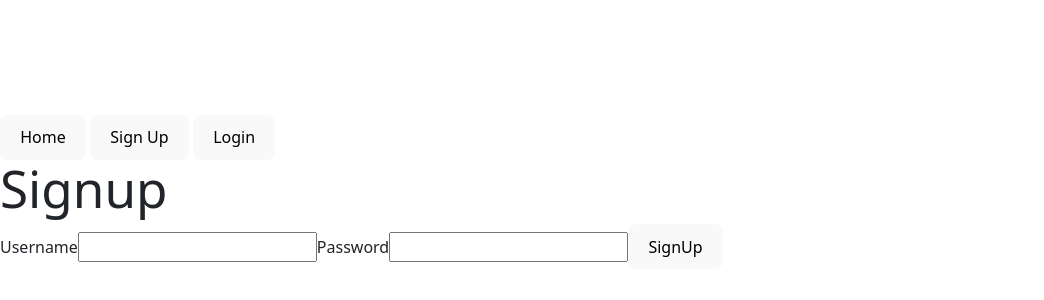
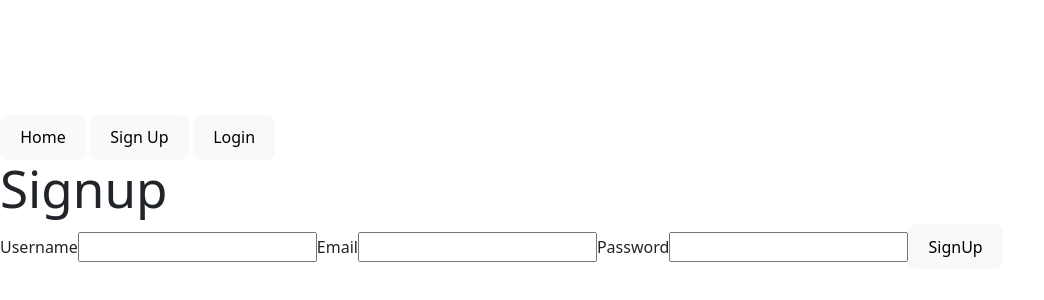
Before and after one commit to DGlitch76/CreactiveApp_FrontEnd, a React (Vite) app: page /signup in a window 1280 px wide. Shown: the part 208-508 px from the top of the page, without its empty margins (0-1044 px from the left). Built offline with nearby package versions, Linux system fonts and the light colour scheme.

Commit message:
new form

```diff
--- a/src/components/AuthForm.jsx
+++ b/src/components/AuthForm.jsx
@@ -1,10 +1,10 @@
-const AuthForm = ({username, password, setUsername, setPassword, handleSubmit, isLogin = false}) => {
+const AuthForm = ({username, password, email, setUsername, setPassword, setEmail, handleSubmit, isLogin = false}) => {
     const submitCallback = event => {
         event.preventDefault()
         handleSubmit()
     }
 
-     return(
+    return (
         <form onSubmit={submitCallback}>
             <label>
                 Username
@@ -13,10 +13,18 @@ const AuthForm = ({username, password, setUsername, setPassword, handleSubmit, i
                        onChange={event => setUsername(event.target.value)}
                 />
             </label>
+            {!isLogin && (
+                <label>
+                    Email
+                    <input type='text'
+                           value={email}
+                           onChange={event => setEmail(event.target.value)}
+                    />
+                </label>
+            )}
             <label>
                 Password
-             <input
-             type='password'
+                <input type='password'
                        value={password}
                        onChange={event => setPassword(event.target.value)}
                 />
--- a/src/pages/SignupPage.jsx
+++ b/src/pages/SignupPage.jsx
@@ -8,6 +8,7 @@ const SignupPage = () => {
 
     const [username, setUsername] = useState('')
     const [password, setPassword] = useState('')
+    const [email, setEmail] = useState('')
 
     //send info to backend
     const handleSubmit = async() => {
@@ -35,6 +36,8 @@ const SignupPage = () => {
     <AuthForm
      username={username}
      setUsername={setUsername}
+     email={email}
+     setEmail={setEmail}
      password={password}
      setPassword={setPassword}
      handleSubmit={handleSubmit}/>
```
Lines whose indentation alone changed are shown as unchanged.
